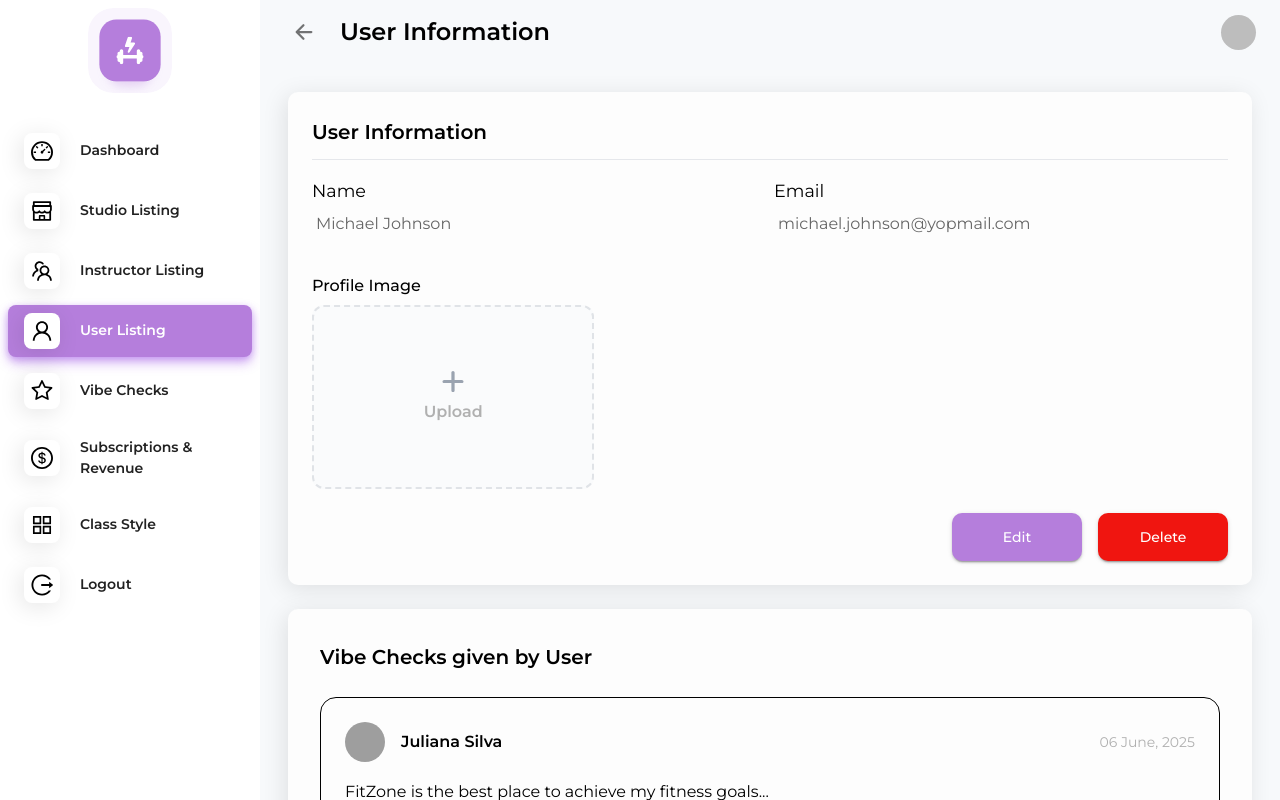
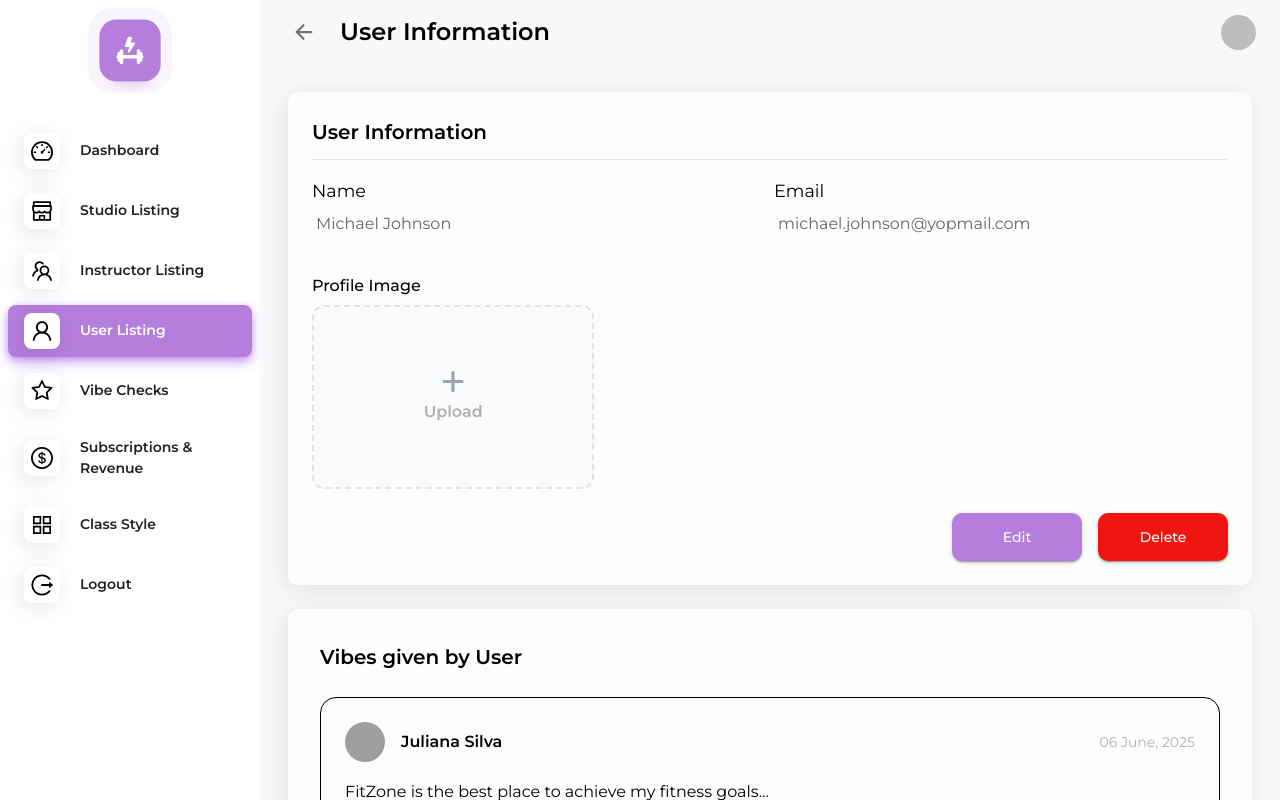
Before and after one commit to CrestParth/Wellness-FE, a React (Vite) app: page /home/users/user-view/1 in a window 1280 px wide. Shown: the top 800 px of the page. Built offline with nearby package versions, Linux system fonts and the light colour scheme; grey boxes are pictures that could not be loaded; some icons are missing.

Commit message:
user changes

```diff
--- a/src/pages/user/ListOfUser.jsx
+++ b/src/pages/user/ListOfUser.jsx
@@ -204,7 +204,7 @@ const ListOfUser = () => {
                                                 onClick={changeSortOrder}
                                                 IconComponent={() => <img src={sortBy === 'vibeChecks' ? sortOrder === 'asc' ? arrowup : arrowdown : arrownuteral} style={{ marginLeft: 5 }} />}
                                             >
-                                                Vibe Checks
+                                                Vibe Given
                                             </TableSortLabel>
                                         </TableCell>
                                         <TableCell align="center" sx={tableHeaderCellSx}>Action</TableCell>
--- a/src/pages/user/UserInformation.jsx
+++ b/src/pages/user/UserInformation.jsx
@@ -219,7 +219,7 @@ const UserInformation = () => {
             />
             <Box sx={{ backgroundColor: "rgb(253, 253, 253)", p: 4, borderRadius: '10px', boxShadow: "-3px 4px 23px rgba(0, 0, 0, 0.1)", mb: 3 }}>
                 <Typography variant="h6" fontWeight={600} mb={3}>
-                    Vibe Checks given by User
+                    Vibes given by User
                 </Typography>
 
                 {userForm.values?.vibeChecks?.length > 0 ? (
```
